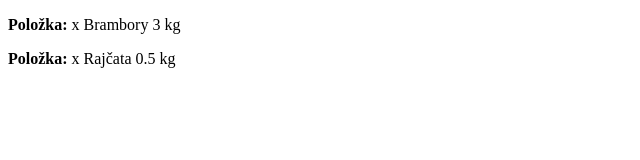
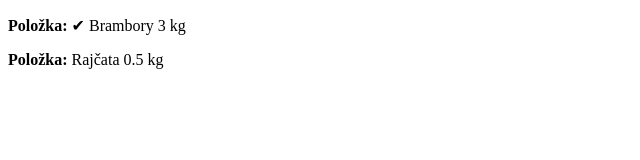
Before and after one commit to LipusM/React1, a React (Vite) app in the folder cviceniTeorie/cviceniPodmineneZobrazeni/: page / in a window 1280 px wide. Shown: the top 160 px of the page, without its empty margins (0-640 px from the left). Built offline with nearby package versions, Linux system fonts and the light colour scheme.

Commit message:
Opravené true/false

```diff
--- a/cviceniTeorie/cviceniPodmineneZobrazeni/src/App.jsx
+++ b/cviceniTeorie/cviceniPodmineneZobrazeni/src/App.jsx
@@ -16,15 +16,15 @@ function App() {
       item: "Rajčata",
       amount: 0.5,
       unit: "kg",
-      bought: true,
+      bought: false,
       id: 2,
     },
   ]
 
   return (
     <>
-      {toShop.map( oneItem => < ShoppingList item={oneItem.item} amount={oneItem.amount} unit={oneItem.unit} key={oneItem.id}/> )}
-    </>
+      {toShop.map( oneItem => < ShoppingList item={oneItem.item} amount={oneItem.amount} unit={oneItem.unit} key={oneItem.id} bought={oneItem.bought}/> )}
+      </>
   )
 }
 
--- a/cviceniTeorie/cviceniPodmineneZobrazeni/src/components/ShoppingItem/index.jsx
+++ b/cviceniTeorie/cviceniPodmineneZobrazeni/src/components/ShoppingItem/index.jsx
@@ -8,7 +8,7 @@ const ShoppingList = (props) => {
 
     return (
         <div key={id}>
-            <p><b>Položka:</b> {bought ? "✔" : "x"} {item} {amount} {unit}</p>
+            <p><b>Položka:</b> {bought && "✔"} {item} {amount} {unit}</p>
         </div>
     )
 
```
